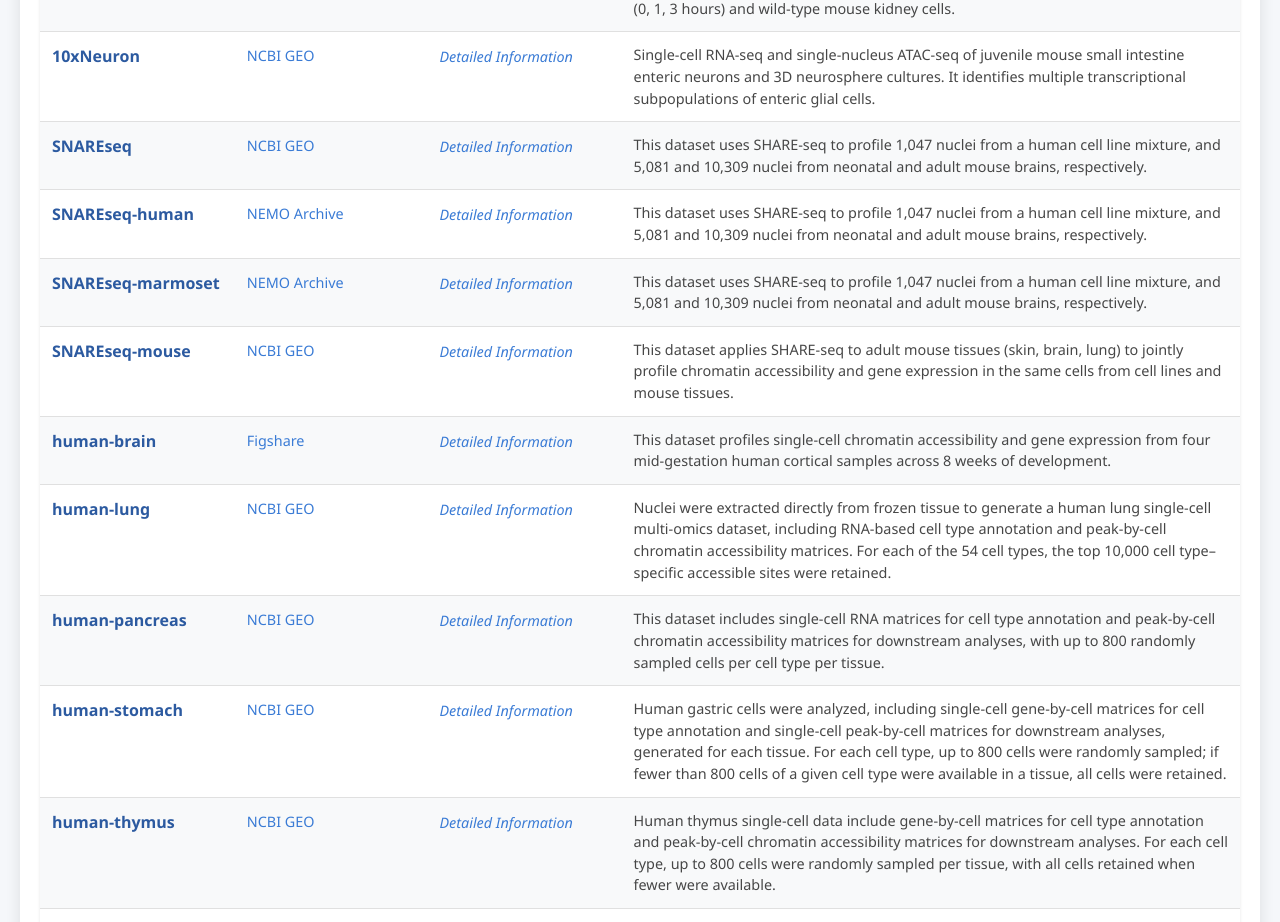
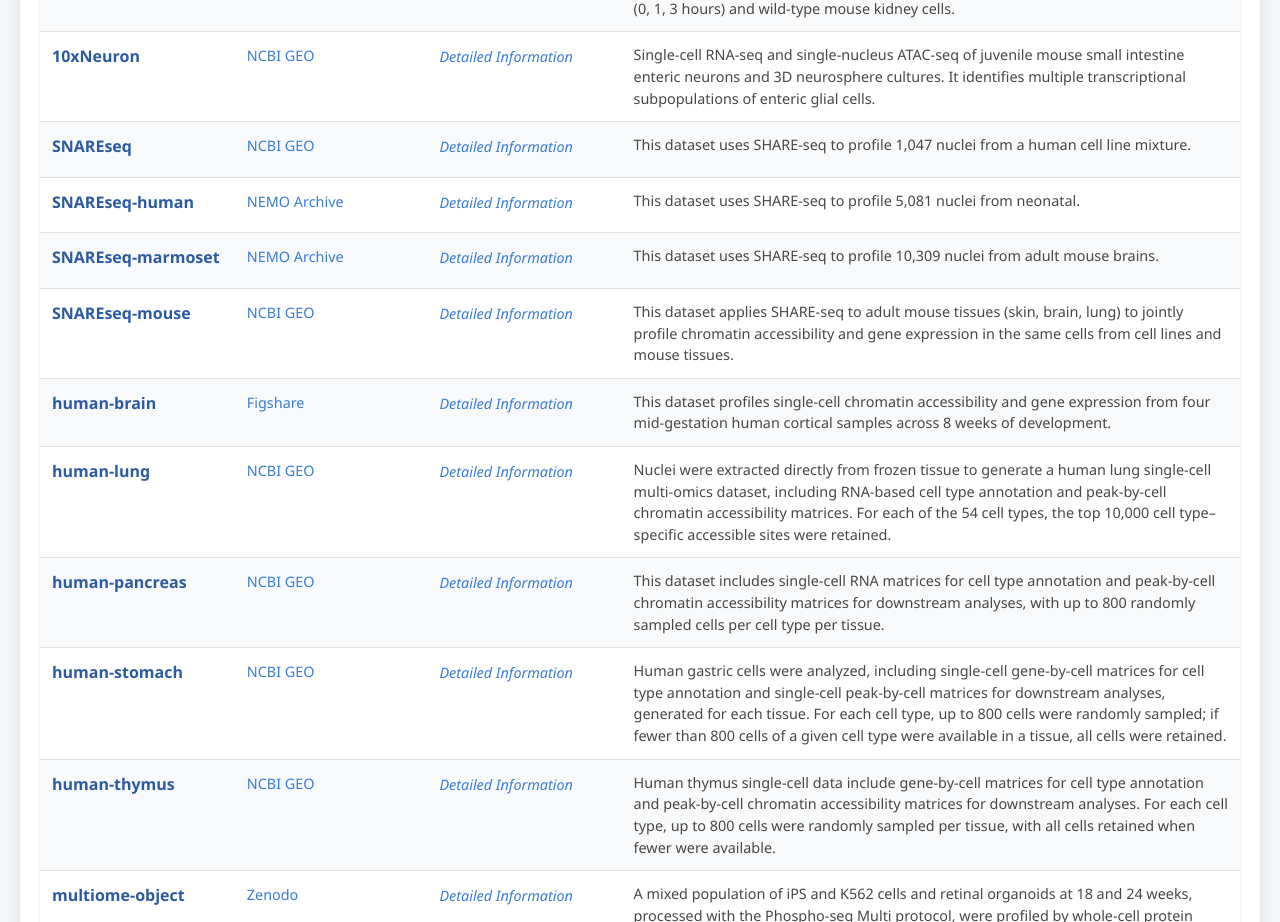
Before and after one commit to YanZhong-Lab-ECNUstat/web-scPOEM-dataset, a plain HTML site: page index.html in a window 1280 px wide. Shown: the part 820-1742 px from the top of the page. Drawn offline with Linux system fonts and the light colour scheme.

Commit message:
Update index.html

```diff
--- a/index.html
+++ b/index.html
@@ -591,7 +591,7 @@
                         <td class="download-link">
                             <a href="#" class="detailed-info" data-dataset="SNAREseq">Detailed Information</a>
                         </td>
-                        <td class="description">This dataset uses SHARE-seq to profile 1,047 nuclei from a human cell line mixture, and 5,081 and 10,309 nuclei from neonatal and adult mouse brains, respectively.</td>
+                        <td class="description">This dataset uses SHARE-seq to profile 1,047 nuclei from a human cell line mixture.</td>
                     </tr>
                     <tr>
                         <td class="data-name">
@@ -601,7 +601,7 @@
                         <td class="download-link">
                             <a href="#" class="detailed-info" data-dataset="SNAREseq-human">Detailed Information</a>
                         </td>
-                        <td class="description">This dataset uses SHARE-seq to profile 1,047 nuclei from a human cell line mixture, and 5,081 and 10,309 nuclei from neonatal and adult mouse brains, respectively.</td>
+                        <td class="description">This dataset uses SHARE-seq to profile 5,081 nuclei from neonatal.</td>
                     </tr>
                     <tr>
                         <td class="data-name">
@@ -611,7 +611,7 @@
                         <td class="download-link">
                             <a href="#" class="detailed-info" data-dataset="SNAREseq-marmoset">Detailed Information</a>
                         </td>
-                        <td class="description">This dataset uses SHARE-seq to profile 1,047 nuclei from a human cell line mixture, and 5,081 and 10,309 nuclei from neonatal and adult mouse brains, respectively.</td>
+                        <td class="description">This dataset uses SHARE-seq to profile 10,309 nuclei from adult mouse brains.</td>
                     </tr>
                     <tr>
                         <td class="data-name">
```
